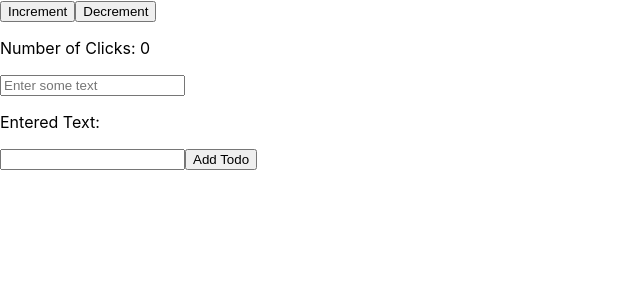
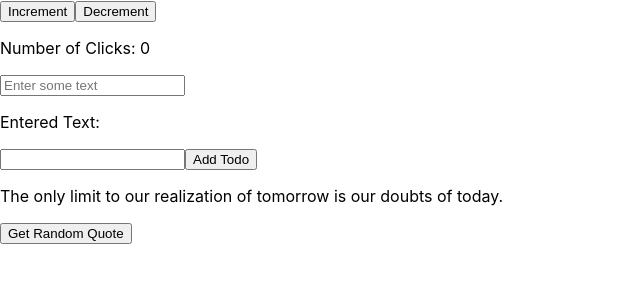
Before and after one commit to CliftonOliver/CIS453_4.4PA, a React (Create React App) app: page / in a window 1280 px wide. Shown: the top 300 px of the page, without its empty margins (0-640 px from the left). Built offline with nearby package versions, Linux system fonts and the light colour scheme.

Commit message:
Added newComponent file with new component entitled RandomQuote

```diff
--- a/src/App.js
+++ b/src/App.js
@@ -1,6 +1,7 @@
 import Counter from "./components/counter";
 import TodoList from "./components/todolist";
 import Input from "./components/input";
+import RandomQuote from "./components/newComponent";
 
 function App() {
   return (
@@ -8,6 +9,7 @@ function App() {
       <Counter />
       <Input />
       <TodoList />
+      <RandomQuote />
     </div>
   );
 }
--- /dev/null
+++ b/src/components/newComponent.js
@@ -0,0 +1,27 @@
+import React, { useState } from "react";
+
+const RandomQuote = () => {
+  const quotes = [
+    "The only limit to our realization of tomorrow is our doubts of today.",
+    "Life is 10% what happens to us and 90% how we react to it.",
+    "The best way to predict the future is to create it.",
+    "Your time is limited, don't waste it living someone else's life.",
+    "The purpose of our lives is to be happy.",
+  ];
+
+  const [quote, setQuote] = useState(quotes[0]);
+
+  const handleClick = () => {
+    const randomIndex = Math.floor(Math.random() * quotes.length);
+    setQuote(quotes[randomIndex]);
+  };
+
+  return (
+    <div>
+      <p>{quote}</p>
+      <button onClick={handleClick}>Get Random Quote</button>
+    </div>
+  );
+};
+
+export default RandomQuote;
```
